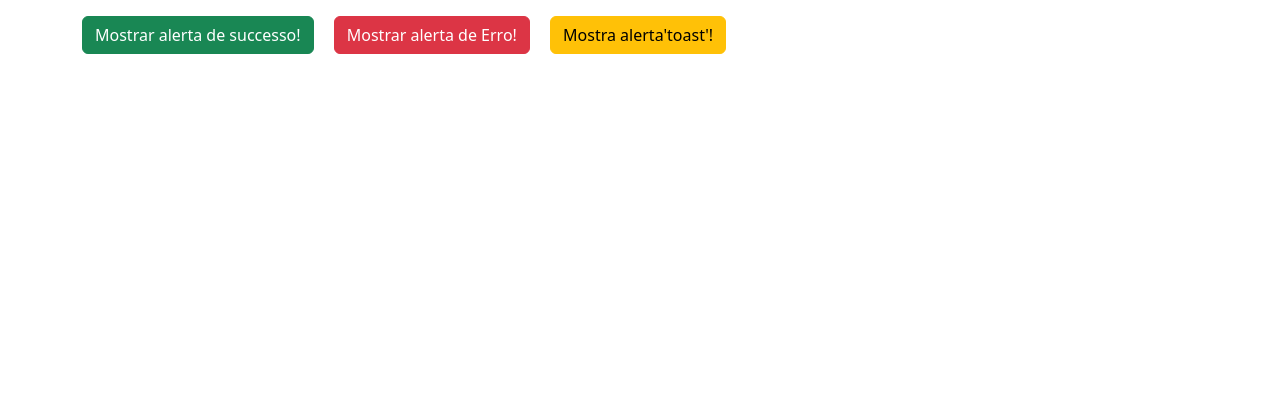
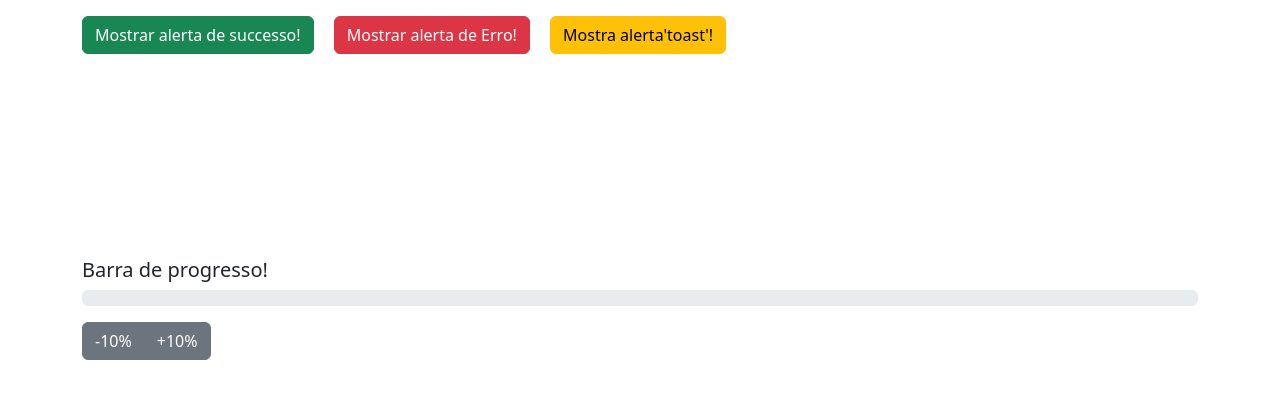
Before and after one commit to CarlosCerque1ra/Bootstrap_Intro_Carlos, a plain HTML site: page ex9_alerts_progress-sub-js/ex9.html in a window 1280 px wide. Drawn offline with nearby package versions, Linux system fonts and the light colour scheme.

Commit message:
barra de progresso animad

```diff
--- a/ex9_alerts_progress-sub-js/ex9.html
+++ b/ex9_alerts_progress-sub-js/ex9.html
@@ -41,7 +41,19 @@
             </div>
         </div>
 
+        <!-- Barra de progresso -->
+         <h5 class="mt-4">Barra de progresso!</h5>
+         <div class="progress mb-3">
+            <div class="progress-bar progress-bar-striped progress-bar-animated" id="dynamicProgress" role="progressbar" style="width: 0%;">
+                0%
+            </div>
+         </div>
 
+         <!-- CONTROLE DA BARRA DE PROGRESSO -->
+          <div class="btn-group">
+            <button class="btn btn-secondary" id="decreaseBtn">-10%</button>
+            <button class="btn btn-secondary" id="increaseBtn">+10%</button>
+          </div>
 
 
     </div>
```
